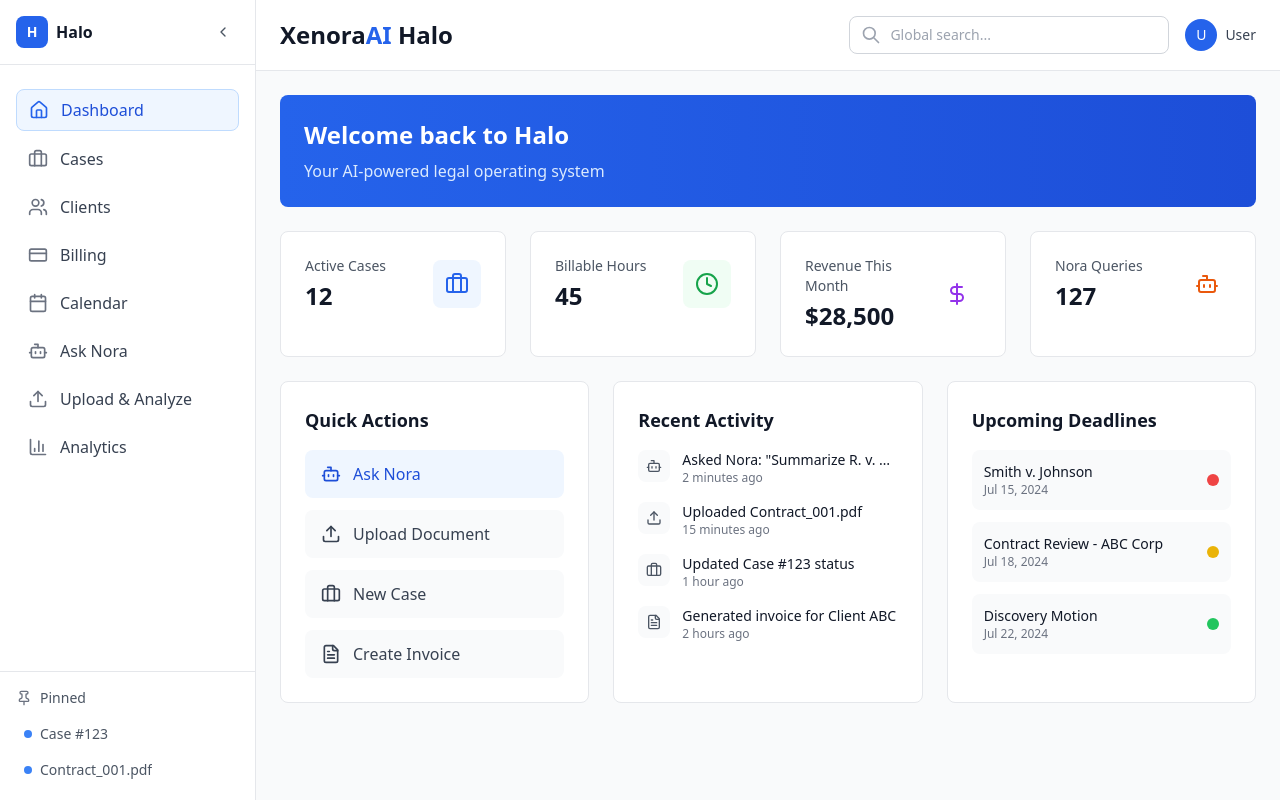
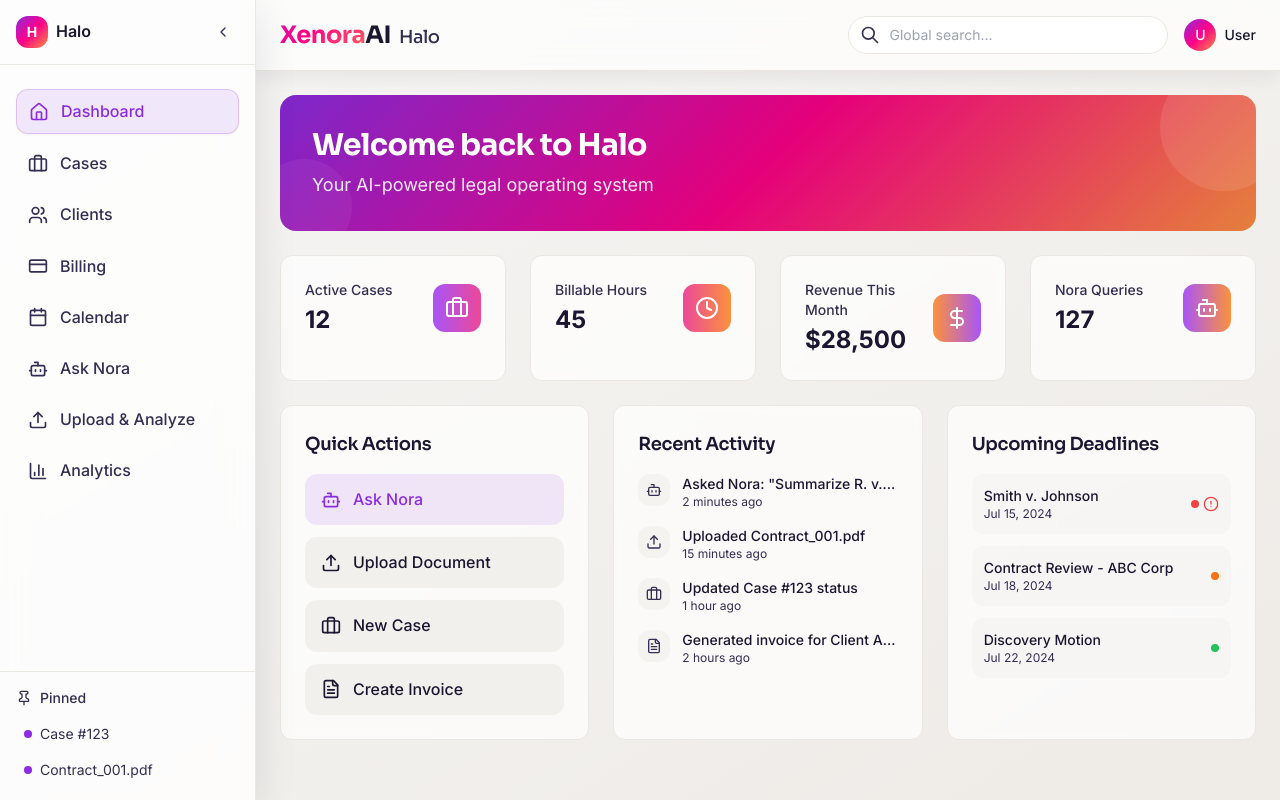
Before and after one commit to saadixsd/Halo, a React (Vite) app: page / in a window 1280 px wide. Built offline with nearby package versions, Linux system fonts and the light colour scheme.

Commit message:
Refactor: Apply XenoraAI color scheme
Apply the color scheme from xenoraai.com to the Halo Dashboard.

```diff
--- a/index.html
+++ b/index.html
@@ -1,3 +1,4 @@
+
 <!DOCTYPE html>
 <html lang="en">
   <head>
@@ -15,6 +16,9 @@
     <meta name="twitter:card" content="summary_large_image" />
     <meta name="twitter:site" content="@lovable_dev" />
     <meta name="twitter:image" content="https://lovable.dev/opengraph-image-p98pqg.png" />
+
+    <!-- XenoraAI Fonts -->
+    <link href="https://fonts.googleapis.com/css2?family=Inter:wght@300;400;500;600;700;800&family=Sora:wght@300;400;500;600;700;800&display=swap" rel="stylesheet">
   </head>
 
   <body>
--- a/src/components/DashboardHome.tsx
+++ b/src/components/DashboardHome.tsx
@@ -7,17 +7,15 @@ import {
   Bot,
   Upload,
   FileText,
-  AlertCircle,
   TrendingUp,
-  Users,
-  Calendar
+  AlertCircle
 } from 'lucide-react';
 
 const quickStats = [
-  { label: 'Active Cases', value: '12', icon: Briefcase, color: 'blue' },
-  { label: 'Billable Hours', value: '45', icon: Clock, color: 'green' },
-  { label: 'Revenue This Month', value: '$28,500', icon: DollarSign, color: 'purple' },
-  { label: 'Nora Queries', value: '127', icon: Bot, color: 'orange' },
+  { label: 'Active Cases', value: '12', icon: Briefcase, gradient: 'from-purple-500 to-pink-500' },
+  { label: 'Billable Hours', value: '45', icon: Clock, gradient: 'from-pink-500 to-orange-400' },
+  { label: 'Revenue This Month', value: '$28,500', icon: DollarSign, gradient: 'from-orange-400 to-purple-500' },
+  { label: 'Nora Queries', value: '127', icon: Bot, gradient: 'from-purple-500 to-orange-400' },
 ];
 
 const recentActivity = [
@@ -37,9 +35,14 @@ export const DashboardHome = () => {
   return (
     <div className="p-6 space-y-6">
       {/* Welcome Header */}
-      <div className="bg-gradient-to-r from-blue-600 to-blue-700 rounded-lg p-6 text-white">
-        <h2 className="text-2xl font-bold mb-2">Welcome back to Halo</h2>
-        <p className="text-blue-100">Your AI-powered legal operating system</p>
+      <div className="relative gradient-xenora rounded-2xl p-8 text-white overflow-hidden">
+        <div className="absolute inset-0 bg-black/10"></div>
+        <div className="relative z-10">
+          <h2 className="text-3xl font-bold mb-2">Welcome back to Halo</h2>
+          <p className="text-white/90 text-lg">Your AI-powered legal operating system</p>
+        </div>
+        <div className="absolute top-0 right-0 w-32 h-32 bg-white/10 rounded-full -translate-y-8 translate-x-8"></div>
+        <div className="absolute bottom-0 left-0 w-24 h-24 bg-white/5 rounded-full translate-y-6 -translate-x-6"></div>
       </div>
 
       {/* Quick Stats */}
@@ -47,14 +50,14 @@ export const DashboardHome = () => {
         {quickStats.map((stat, index) => {
           const Icon = stat.icon;
           return (
-            <div key={index} className="bg-white rounded-lg p-6 border border-gray-200 hover:shadow-md transition-shadow">
+            <div key={index} className="bg-white/70 backdrop-blur-sm rounded-xl p-6 border border-border hover:shadow-xenora-md transition-all duration-300 hover:-translate-y-1">
               <div className="flex items-center justify-between">
                 <div>
-                  <p className="text-sm font-medium text-gray-600">{stat.label}</p>
-                  <p className="text-2xl font-bold text-gray-900 mt-1">{stat.value}</p>
+                  <p className="text-sm font-medium text-muted-foreground">{stat.label}</p>
+                  <p className="text-2xl font-bold text-foreground mt-1">{stat.value}</p>
                 </div>
-                <div className={`p-3 rounded-lg bg-${stat.color}-50`}>
-                  <Icon className={`w-6 h-6 text-${stat.color}-600`} />
+                <div className={`p-3 rounded-lg bg-gradient-to-r ${stat.gradient}`}>
+                  <Icon className="w-6 h-6 text-white" />
                 </div>
               </div>
             </div>
@@ -64,22 +67,22 @@ export const DashboardHome = () => {
 
       <div className="grid grid-cols-1 lg:grid-cols-3 gap-6">
         {/* Quick Actions */}
-        <div className="bg-white rounded-lg p-6 border border-gray-200">
-          <h3 className="text-lg font-semibold text-gray-900 mb-4">Quick Actions</h3>
+        <div className="bg-white/70 backdrop-blur-sm rounded-xl p-6 border border-border">
+          <h3 className="text-lg font-semibold text-foreground mb-4">Quick Actions</h3>
           <div className="space-y-3">
-            <button className="w-full flex items-center space-x-3 px-4 py-3 bg-blue-50 text-blue-700 rounded-lg hover:bg-blue-100 transition-colors">
+            <button className="w-full flex items-center space-x-3 px-4 py-3 bg-accent/10 text-accent rounded-lg hover:bg-accent/20 transition-colors">
               <Bot className="w-5 h-5" />
               <span className="font-medium">Ask Nora</span>
             </button>
-            <button className="w-full flex items-center space-x-3 px-4 py-3 bg-gray-50 text-gray-700 rounded-lg hover:bg-gray-100 transition-colors">
+            <button className="w-full flex items-center space-x-3 px-4 py-3 bg-secondary/70 text-foreground rounded-lg hover:bg-secondary transition-colors">
               <Upload className="w-5 h-5" />
               <span className="font-medium">Upload Document</span>
             </button>
-            <button className="w-full flex items-center space-x-3 px-4 py-3 bg-gray-50 text-gray-700 rounded-lg hover:bg-gray-100 transition-colors">
+            <button className="w-full flex items-center space-x-3 px-4 py-3 bg-secondary/70 text-foreground rounded-lg hover:bg-secondary transition-colors">
               <Briefcase className="w-5 h-5" />
               <span className="font-medium">New Case</span>
             </button>
-            <button className="w-full flex items-center space-x-3 px-4 py-3 bg-gray-50 text-gray-700 rounded-lg hover:bg-gray-100 transition-colors">
+            <button className="w-full flex items-center space-x-3 px-4 py-3 bg-secondary/70 text-foreground rounded-lg hover:bg-secondary transition-colors">
               <FileText className="w-5 h-5" />
               <span className="font-medium">Create Invoice</span>
             </button>
@@ -87,21 +90,21 @@ export const DashboardHome = () => {
         </div>
 
         {/* Recent Activity */}
-        <div className="bg-white rounded-lg p-6 border border-gray-200">
-          <h3 className="text-lg font-semibold text-gray-900 mb-4">Recent Activity</h3>
+        <div className="bg-white/70 backdrop-blur-sm rounded-xl p-6 border border-border">
+          <h3 className="text-lg font-semibold text-foreground mb-4">Recent Activity</h3>
           <div className="space-y-4">
             {recentActivity.map((activity, index) => {
               const Icon = activity.icon;
               return (
                 <div key={index} className="flex items-start space-x-3">
-                  <div className="p-2 bg-gray-50 rounded-lg">
-                    <Icon className="w-4 h-4 text-gray-600" />
+                  <div className="p-2 bg-secondary/50 rounded-lg">
+                    <Icon className="w-4 h-4 text-muted-foreground" />
                   </div>
                   <div className="flex-1 min-w-0">
-                    <p className="text-sm font-medium text-gray-900 truncate">
+                    <p className="text-sm font-medium text-foreground truncate">
                       {activity.title}
                     </p>
-                    <p className="text-xs text-gray-500">{activity.time}</p>
+                    <p className="text-xs text-muted-foreground">{activity.time}</p>
                   </div>
                 </div>
               );
@@ -110,19 +113,25 @@ export const DashboardHome = () => {
         </div>
 
         {/* Upcoming Deadlines */}
-        <div className="bg-white rounded-lg p-6 border border-gray-200">
-          <h3 className="text-lg font-semibold text-gray-900 mb-4">Upcoming Deadlines</h3>
+        <div className="bg-white/70 backdrop-blur-sm rounded-xl p-6 border border-border">
+          <h3 className="text-lg font-semibold text-foreground mb-4">Upcoming Deadlines</h3>
           <div className="space-y-3">
             {upcomingDeadlines.map((deadline, index) => (
-              <div key={index} className="flex items-center justify-between p-3 bg-gray-50 rounded-lg">
+              <div key={index} className="flex items-center justify-between p-3 bg-secondary/30 rounded-lg">
                 <div className="flex-1">
-                  <p className="text-sm font-medium text-gray-900">{deadline.case}</p>
-                  <p className="text-xs text-gray-500">{deadline.deadline}</p>
+                  <p className="text-sm font-medium text-foreground">{deadline.case}</p>
+                  <p className="text-xs text-muted-foreground">{deadline.deadline}</p>
                 </div>
-                <div className={`w-3 h-3 rounded-full ${
-                  deadline.priority === 'high' ? 'bg-red-500' :
-                  deadline.priority === 'medium' ? 'bg-yellow-500' : 'bg-green-500'
-                }`}></div>
+                <div className={`flex items-center space-x-1 ${
+                  deadline.priority === 'high' ? 'text-red-500' :
+                  deadline.priority === 'medium' ? 'text-orange-500' : 'text-green-500'
+                }`}>
+                  <div className={`w-2 h-2 rounded-full ${
+                    deadline.priority === 'high' ? 'bg-red-500' :
+                    deadline.priority === 'medium' ? 'bg-orange-500' : 'bg-green-500'
+                  }`}></div>
+                  {deadline.priority === 'high' && <AlertCircle className="w-4 h-4" />}
+                </div>
               </div>
             ))}
           </div>
--- a/src/components/HaloDashboard.tsx
+++ b/src/components/HaloDashboard.tsx
@@ -40,7 +40,7 @@ export const HaloDashboard = () => {
   };
 
   return (
-    <div className="flex h-screen bg-gray-50">
+    <div className="flex h-screen bg-gradient-to-br from-background to-secondary">
       <Sidebar
         activeTab={activeTab}
         setActiveTab={setActiveTab}
@@ -50,11 +50,13 @@ export const HaloDashboard = () => {
 
       <div className={`flex-1 flex flex-col transition-all duration-300 ${sidebarCollapsed ? 'ml-16' : 'ml-64'}`}>
         {/* Header */}
-        <header className="bg-white border-b border-gray-200 px-6 py-4">
+        <header className="bg-white/70 backdrop-blur-lg border-b border-border px-6 py-4 shadow-xenora-sm">
           <div className="flex items-center justify-between">
             <div className="flex items-center space-x-4">
-              <h1 className="text-2xl font-bold text-gray-900">
-                Xenora<span className="text-blue-600">AI</span> Halo
+              <h1 className="text-2xl font-bold">
+                <span className="text-gradient-xenora">Xenora</span>
+                <span className="text-foreground">AI</span>
+                <span className="text-lg font-medium text-muted-foreground ml-2">Halo</span>
               </h1>
             </div>
 
@@ -63,20 +65,20 @@ export const HaloDashboard = () => {
                 <input
                   type="text"
                   placeholder="Global search..."
-                  className="w-80 px-4 py-2 pl-10 pr-4 text-sm border border-gray-300 rounded-lg focus:outline-none focus:ring-2 focus:ring-blue-500 focus:border-transparent"
+                  className="w-80 px-4 py-2 pl-10 pr-4 text-sm bg-white/50 border border-border rounded-full focus:outline-none focus:ring-2 focus:ring-accent focus:border-transparent backdrop-blur-sm transition-all duration-200"
                 />
                 <div className="absolute inset-y-0 left-0 pl-3 flex items-center pointer-events-none">
-                  <svg className="h-5 w-5 text-gray-400" fill="none" stroke="currentColor" viewBox="0 0 24 24">
+                  <svg className="h-5 w-5 text-muted-foreground" fill="none" stroke="currentColor" viewBox="0 0 24 24">
                     <path strokeLinecap="round" strokeLinejoin="round" strokeWidth={2} d="M21 21l-6-6m2-5a7 7 0 11-14 0 7 7 0 0114 0z" />
                   </svg>
                 </div>
               </div>
 
               <div className="flex items-center space-x-2">
-                <div className="w-8 h-8 bg-blue-600 rounded-full flex items-center justify-center">
+                <div className="w-8 h-8 gradient-xenora rounded-full flex items-center justify-center">
                   <span className="text-white text-sm font-medium">U</span>
                 </div>
-                <span className="text-sm font-medium text-gray-700">User</span>
+                <span className="text-sm font-medium text-foreground">User</span>
               </div>
             </div>
           </div>
--- a/src/components/Sidebar.tsx
+++ b/src/components/Sidebar.tsx
@@ -46,27 +46,27 @@ export const Sidebar: React.FC<SidebarProps> = ({
   setCollapsed
 }) => {
   return (
-    <div className={`fixed inset-y-0 left-0 z-50 bg-white border-r border-gray-200 transition-all duration-300 ${collapsed ? 'w-16' : 'w-64'}`}>
+    <div className={`fixed inset-y-0 left-0 z-50 bg-white/80 backdrop-blur-lg border-r border-border transition-all duration-300 shadow-xenora-md ${collapsed ? 'w-16' : 'w-64'}`}>
       <div className="flex flex-col h-full">
         {/* Logo and Collapse Button */}
-        <div className="flex items-center justify-between p-4 border-b border-gray-200">
+        <div className="flex items-center justify-between p-4 border-b border-border">
           {!collapsed && (
             <div className="flex items-center space-x-2">
-              <div className="w-8 h-8 bg-blue-600 rounded-lg flex items-center justify-center">
+              <div className="w-8 h-8 gradient-xenora rounded-lg flex items-center justify-center">
                 <span className="text-white font-bold text-sm">H</span>
               </div>
-              <span className="font-semibold text-gray-900">Halo</span>
+              <span className="font-semibold text-foreground">Halo</span>
             </div>
           )}
 
           <button
             onClick={() => setCollapsed(!collapsed)}
-            className="p-2 rounded-lg hover:bg-gray-100 transition-colors"
+            className="p-2 rounded-lg hover:bg-secondary/50 transition-colors"
           >
             {collapsed ? (
-              <ChevronRight className="w-4 h-4 text-gray-600" />
+              <ChevronRight className="w-4 h-4 text-muted-foreground" />
             ) : (
-              <ChevronLeft className="w-4 h-4 text-gray-600" />
+              <ChevronLeft className="w-4 h-4 text-muted-foreground" />
             )}
           </button>
         </div>
@@ -81,14 +81,14 @@ export const Sidebar: React.FC<SidebarProps> = ({
               <button
                 key={item.id}
                 onClick={() => setActiveTab(item.id)}
-                className={`w-full flex items-center space-x-3 px-3 py-2 rounded-lg text-left transition-colors ${isActive
-                  ? 'bg-blue-50 text-blue-700 border border-blue-200'
-                  : 'text-gray-700 hover:bg-gray-100'
+                className={`w-full flex items-center space-x-3 px-3 py-2 rounded-lg text-left transition-all duration-200 ${isActive
+                  ? 'bg-accent/10 text-accent border border-accent/20 shadow-sm'
+                  : 'text-muted-foreground hover:bg-secondary/50 hover:text-foreground'
                 }`}
               >
-                <Icon className={`w-5 h-5 ${isActive ? 'text-blue-600' : 'text-gray-500'}`} />
+                <Icon className={`w-5 h-5 ${isActive ? 'text-accent' : 'text-muted-foreground'}`} />
                 {!collapsed && (
-                  <span className={`font-medium ${isActive ? 'text-blue-700' : 'text-gray-700'}`}>
+                  <span className={`font-medium ${isActive ? 'text-accent' : 'text-muted-foreground'}`}>
                     {item.label}
                   </span>
                 )}
@@ -99,19 +99,19 @@ export const Sidebar: React.FC<SidebarProps> = ({
 
         {/* Pinned Items */}
         {!collapsed && (
-          <div className="px-4 py-4 border-t border-gray-200">
+          <div className="px-4 py-4 border-t border-border">
             <div className="flex items-center space-x-2 mb-3">
-              <Pin className="w-4 h-4 text-gray-500" />
-              <span className="text-sm font-medium text-gray-600">Pinned</span>
+              <Pin className="w-4 h-4 text-muted-foreground" />
+              <span className="text-sm font-medium text-muted-foreground">Pinned</span>
             </div>
 
             <div className="space-y-2">
               {pinnedItems.map((item, index) => (
                 <div
                   key={index}
-                  className="flex items-center space-x-2 px-2 py-1 rounded text-sm text-gray-600 hover:bg-gray-50 cursor-pointer"
+                  className="flex items-center space-x-2 px-2 py-1 rounded text-sm text-muted-foreground hover:bg-secondary/50 cursor-pointer transition-colors"
                 >
-                  <div className="w-2 h-2 bg-blue-500 rounded-full"></div>
+                  <div className="w-2 h-2 bg-accent rounded-full"></div>
                   <span className="truncate">{item.label}</span>
                 </div>
               ))}
--- a/src/index.css
+++ b/src/index.css
@@ -1,3 +1,4 @@
+
 @tailwind base;
 @tailwind components;
 @tailwind utilities;
@@ -8,89 +9,96 @@ All colors MUST be HSL.
 
 @layer base {
   :root {
-    --background: 0 0% 100%;
-    --foreground: 222.2 84% 4.9%;
+    /* XenoraAI Color Scheme */
+    --background: 34 12% 96%; /* #faf4f2 */
+    --foreground: 248 35% 14%; /* #1a1a2e */
 
     --card: 0 0% 100%;
-    --card-foreground: 222.2 84% 4.9%;
+    --card-foreground: 248 35% 14%;
 
     --popover: 0 0% 100%;
-    --popover-foreground: 222.2 84% 4.9%;
+    --popover-foreground: 248 35% 14%;
 
-    --primary: 222.2 47.4% 11.2%;
-    --primary-foreground: 210 40% 98%;
+    --primary: 248 35% 14%; /* #1a1a2e */
+    --primary-foreground: 34 12% 96%;
 
-    --secondary: 210 40% 96.1%;
-    --secondary-foreground: 222.2 47.4% 11.2%;
+    --secondary: 34 19% 92%; /* #f5ede9 */
+    --secondary-foreground: 248 28% 25%; /* #2c2c54 */
 
-    --muted: 210 40% 96.1%;
-    --muted-foreground: 215.4 16.3% 46.9%;
+    --muted: 34 19% 92%;
+    --muted-foreground: 248 28% 25%;
 
-    --accent: 210 40% 96.1%;
-    --accent-foreground: 222.2 47.4% 11.2%;
+    --accent: 271 76% 53%; /* #8a2be2 */
+    --accent-foreground: 0 0% 98%;
 
     --destructive: 0 84.2% 60.2%;
     --destructive-foreground: 210 40% 98%;
 
-    --border: 214.3 31.8% 91.4%;
-    --input: 214.3 31.8% 91.4%;
-    --ring: 222.2 84% 4.9%;
+    --border: 34 19% 90%;
+    --input: 34 19% 90%;
+    --ring: 271 76% 53%;
 
-    --radius: 0.5rem;
+    --radius: 0.75rem;
+
+    /* XenoraAI Accent Colors */
+    --xenora-purple: 271 76% 53%; /* #8a2be2 */
+    --xenora-pink: 328 100% 50%; /* #ff007f */
+    --xenora-orange: 24 100% 63%; /* #ff8c42 */
 
     --sidebar-background: 0 0% 98%;
+    --sidebar-foreground: 248 35% 14%;
+    --sidebar-primary: 271 76% 53%;
+    --sidebar-primary-foreground: 0 0% 98%;
+    --sidebar-accent: 34 19% 95%;
+    --sidebar-accent-foreground: 248 35% 14%;
+    --sidebar-border: 34 19% 88%;
+    --sidebar-ring: 271 76% 53%;
 
-    --sidebar-foreground: 240 5.3% 26.1%;
-
-    --sidebar-primary: 240 5.9% 10%;
-
-    --sidebar-primary-foreground: 0 0% 98%;
-
-    --sidebar-accent: 240 4.8% 95.9%;
-
-    --sidebar-accent-foreground: 240 5.9% 10%;
-
-    --sidebar-border: 220 13% 91%;
-
-    --sidebar-ring: 217.2 91.2% 59.8%;
+    /* Glass effect variables */
+    --glass-bg: hsla(0, 0%, 100%, 0.1);
+    --glass-border: hsla(0, 0%, 100%, 0.2);
+    --shadow-sm: 0 4px 20px hsla(248, 35%, 14%, 0.08);
+    --shadow-md: 0 10px 40px hsla(248, 35%, 14%, 0.12);
+    --shadow-lg: 0 20px 60px hsla(248, 35%, 14%, 0.15);
   }
 
   .dark {
-    --background: 222.2 84% 4.9%;
-    --foreground: 210 40% 98%;
+    --background: 248 35% 14%;
+    --foreground: 34 12% 96%;
 
-    --card: 222.2 84% 4.9%;
-    --card-foreground: 210 40% 98%;
+    --card: 248 35% 14%;
+    --card-foreground: 34 12% 96%;
 
-    --popover: 222.2 84% 4.9%;
-    --popover-foreground: 210 40% 98%;
+    --popover: 248 35% 14%;
+    --popover-foreground: 34 12% 96%;
 
-    --primary: 210 40% 98%;
-    --primary-foreground: 222.2 47.4% 11.2%;
+    --primary: 34 12% 96%;
+    --primary-foreground: 248 35% 14%;
 
-    --secondary: 217.2 32.6% 17.5%;
-    --secondary-foreground: 210 40% 98%;
+    --secondary: 248 28% 17%;
+    --secondary-foreground: 34 12% 96%;
 
-    --muted: 217.2 32.6% 17.5%;
-    --muted-foreground: 215 20.2% 65.1%;
+    --muted: 248 28% 17%;
+    --muted-foreground: 34 12% 85%;
 
-    --accent: 217.2 32.6% 17.5%;
-    --accent-foreground: 210 40% 98%;
+    --accent: 271 76% 53%;
+    --accent-foreground: 0 0% 98%;
 
     --destructive: 0 62.8% 30.6%;
     --destructive-foreground: 210 40% 98%;
 
-    --border: 217.2 32.6% 17.5%;
-    --input: 217.2 32.6% 17.5%;
-    --ring: 212.7 26.8% 83.9%;
-    --sidebar-background: 240 5.9% 10%;
-    --sidebar-foreground: 240 4.8% 95.9%;
-    --sidebar-primary: 224.3 76.3% 48%;
+    --border: 248 28% 17%;
+    --input: 248 28% 17%;
+    --ring: 271 76% 53%;
+
+    --sidebar-background: 248 35% 10%;
+    --sidebar-foreground: 34 12% 96%;
+    --sidebar-primary: 271 76% 53%;
     --sidebar-primary-foreground: 0 0% 100%;
-    --sidebar-accent: 240 3.7% 15.9%;
-    --sidebar-accent-foreground: 240 4.8% 95.9%;
-    --sidebar-border: 240 3.7% 15.9%;
-    --sidebar-ring: 217.2 91.2% 59.8%;
+    --sidebar-accent: 248 28% 15%;
+    --sidebar-accent-foreground: 34 12% 96%;
+    --sidebar-border: 248 28% 15%;
+    --sidebar-ring: 271 76% 53%;
   }
 }
 
@@ -101,5 +109,53 @@ All colors MUST be HSL.
 
   body {
     @apply bg-background text-foreground;
+    font-family: 'Inter', 'Sora', -apple-system, BlinkMacSystemFont, sans-serif;
+    font-weight: 400;
+    line-height: 1.7;
+  }
+
+  h1, h2, h3, h4, h5, h6 {
+    font-family: 'Sora', 'Inter', sans-serif;
+    font-weight: 700;
+    letter-spacing: -0.02em;
   }
 }
+
+/* XenoraAI Custom Utilities */
+@layer utilities {
+  .gradient-xenora {
+    background: linear-gradient(135deg, hsl(var(--xenora-purple)), hsl(var(--xenora-pink)), hsl(var(--xenora-orange)));
+  }
+
+  .text-gradient-xenora {
+    background: linear-gradient(135deg, hsl(var(--xenora-purple)), hsl(var(--xenora-pink)), hsl(var(--xenora-orange)));
+    background-size: 200% 200%;
+    -webkit-background-clip: text;
+    background-clip: text;
+    -webkit-text-fill-color: transparent;
+    animation: gradientFlow 8s ease-in-out infinite;
+  }
+
+  .glass-effect {
+    background: var(--glass-bg);
+    backdrop-filter: blur(20px);
+    border: 1px solid var(--glass-border);
+  }
+
+  .shadow-xenora-sm {
+    box-shadow: var(--shadow-sm);
+  }
+
+  .shadow-xenora-md {
+    box-shadow: var(--shadow-md);
+  }
+
+  .shadow-xenora-lg {
+    box-shadow: var(--shadow-lg);
+  }
+}
+
+@keyframes gradientFlow {
+  0%, 100% { background-position: 0% 50%; }
+  50% { background-position: 100% 50%; }
+}
--- a/tailwind.config.ts
+++ b/tailwind.config.ts
@@ -1,3 +1,4 @@
+
 import type { Config } from "tailwindcss";
 
 export default {
@@ -18,6 +19,11 @@ export default {
 			}
 		},
 		extend: {
+			fontFamily: {
+				'inter': ['Inter', 'sans-serif'],
+				'sora': ['Sora', 'sans-serif'],
+				'sans': ['Sora', 'Inter', '-apple-system', 'BlinkMacSystemFont', 'sans-serif'],
+			},
 			colors: {
 				border: 'hsl(var(--border))',
 				input: 'hsl(var(--input))',
@@ -61,7 +67,11 @@ export default {
 					'accent-foreground': 'hsl(var(--sidebar-accent-foreground))',
 					border: 'hsl(var(--sidebar-border))',
 					ring: 'hsl(var(--sidebar-ring))'
-				}
+				},
+				// XenoraAI specific colors
+				'xenora-purple': 'hsl(var(--xenora-purple))',
+				'xenora-pink': 'hsl(var(--xenora-pink))',
+				'xenora-orange': 'hsl(var(--xenora-orange))',
 			},
 			borderRadius: {
 				lg: 'var(--radius)',
@@ -84,11 +94,16 @@ export default {
 					to: {
 						height: '0'
 					}
+				},
+				'gradientFlow': {
+					'0%, 100%': { backgroundPosition: '0% 50%' },
+					'50%': { backgroundPosition: '100% 50%' }
 				}
 			},
 			animation: {
 				'accordion-down': 'accordion-down 0.2s ease-out',
-				'accordion-up': 'accordion-up 0.2s ease-out'
+				'accordion-up': 'accordion-up 0.2s ease-out',
+				'gradientFlow': 'gradientFlow 8s ease-in-out infinite'
 			}
 		}
 	},
```
